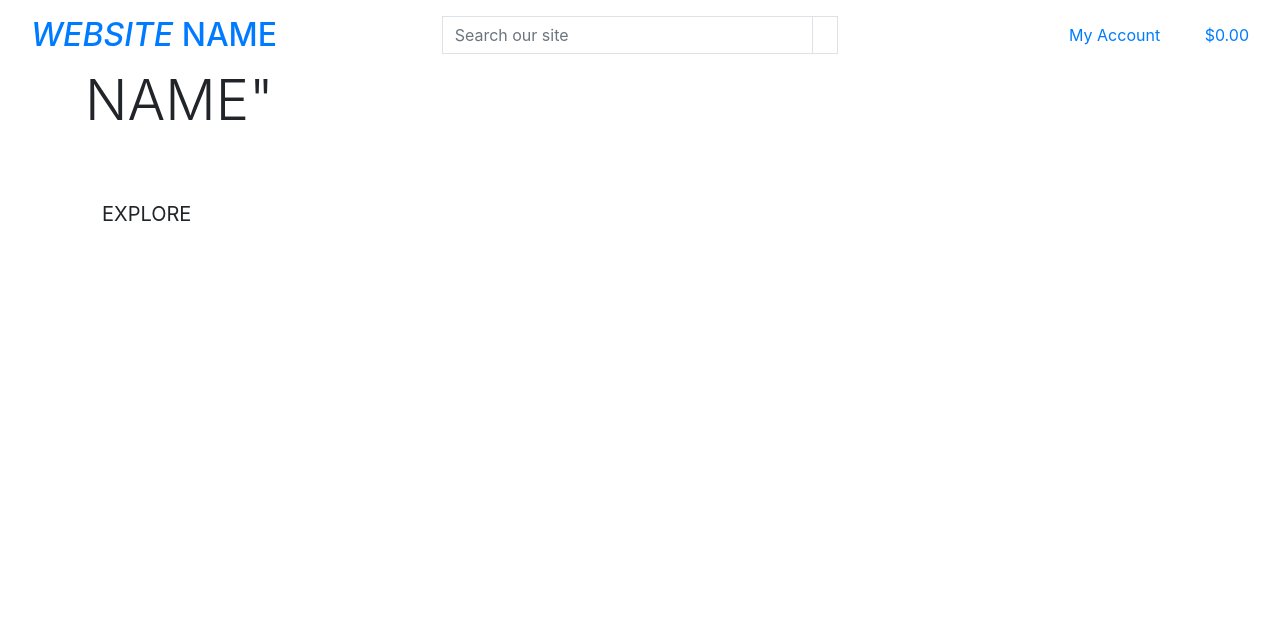
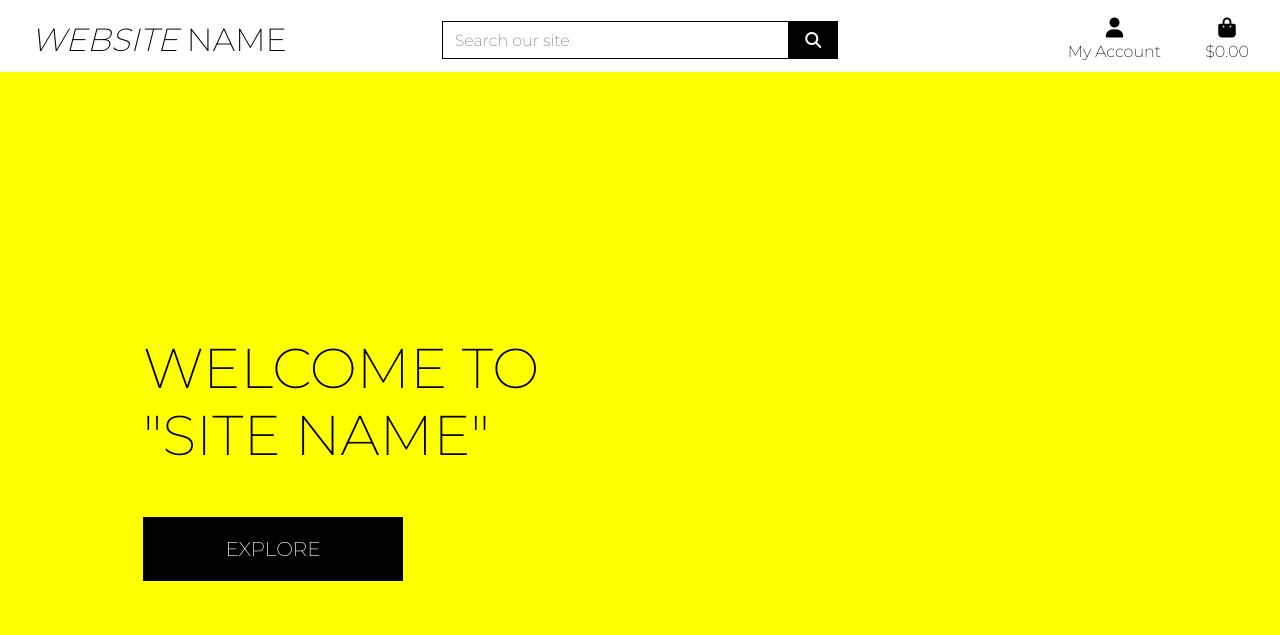
Before and after one commit to deanwraith/photo_ecommerce, a Django app: page / in a window 1280 px wide. Shown: the top 635 px of the page. Run offline with Django 3.2, Linux system fonts and the light colour scheme; some libraries are stand-ins or nearby versions.

Commit message:
completed homepage header and css

```diff
--- a/photography/settings.py
+++ b/photography/settings.py
@@ -146,6 +146,10 @@
 # https://docs.djangoproject.com/en/3.2/howto/static-files/
 
 STATIC_URL = '/static/'
+STATICFILES_DIRS = (os.path.join(BASE_DIR, 'static'),)
+
+MEDIA_URL = '/media/'
+MEDIA_ROOT = os.path.join(BASE_DIR, 'media')
 
 # Default primary key field type
 # https://docs.djangoproject.com/en/3.2/ref/settings/#default-auto-field
--- a/photography/urls.py
+++ b/photography/urls.py
@@ -15,9 +15,11 @@
 """
 from django.contrib import admin
 from django.urls import path, include
+from django.conf import settings
+from django.conf.urls.static import static
 
 urlpatterns = [
     path('admin/', admin.site.urls),
     path('accounts/', include('allauth.urls')),
     path('', include('home.urls')),
-]
+] + static(settings.MEDIA_URL, document_root=settings.MEDIA_ROOT)
--- a/static/css/base.css
+++ b/static/css/base.css
@@ -3,11 +3,12 @@
 }
 
 body {
-    background: url('/media/homepage_background_cropped.jpg') no-repeat center center fixed;
+    /**background: url('/media/homepage_background_cropped.jpg') no-repeat center center fixed;**/
     background-size: cover;
+    background-color: yellow;
     height: calc(100vh - 164px);
     color: #555;
-    font-family: 'Lato';
+    font-family: 'Montserrat';
 }
 
 /* from Bulma */
--- a/templates/base.html
+++ b/templates/base.html
@@ -15,12 +15,17 @@
 
     {% block corecss%}
         <link rel="stylesheet" href="https://cdn.jsdelivr.net/npm/bootstrap@4.6.2/dist/css/bootstrap.min.css" integrity="sha384-xOolHFLEh07PJGoPkLv1IbcEPTNtaed2xpHsD9ESMhqIYd0nLMwNLD69Npy4HI+N" crossorigin="anonymous">
+        <link rel="preconnect" href="https://fonts.googleapis.com">
+        <link rel="preconnect" href="https://fonts.gstatic.com" crossorigin>
+        <link href="https://fonts.googleapis.com/css2?family=Montserrat:wght@200&display=swap" rel="stylesheet">
+        <link rel="stylesheet" href="{% static 'css/base.css' %}">
     {% endblock %}
 
     {% block extra_css %}
     {% endblock %}
 
     {% block corejs %}
+        <script src="https://kit.fontawesome.com/b24f88f6d4.js" crossorigin="anonymous"></script>
         <script src="https://cdn.jsdelivr.net/npm/jquery@3.5.1/dist/jquery.slim.min.js" integrity="sha384-DfXdz2htPH0lsSSs5nCTpuj/zy4C+OGpamoFVy38MVBnE+IbbVYUew+OrCXaRkfj" crossorigin="anonymous"></script>
         <script src="https://cdn.jsdelivr.net/npm/bootstrap@4.6.2/dist/js/bootstrap.bundle.min.js" integrity="sha384-Fy6S3B9q64WdZWQUiU+q4/2Lc9npb8tCaSX9FK7E8HnRr0Jz8D6OP9dO5Vg3Q9ct" crossorigin="anonymous"></script>
     {% endblock %}
```
Lines whose indentation alone changed are shown as unchanged.
